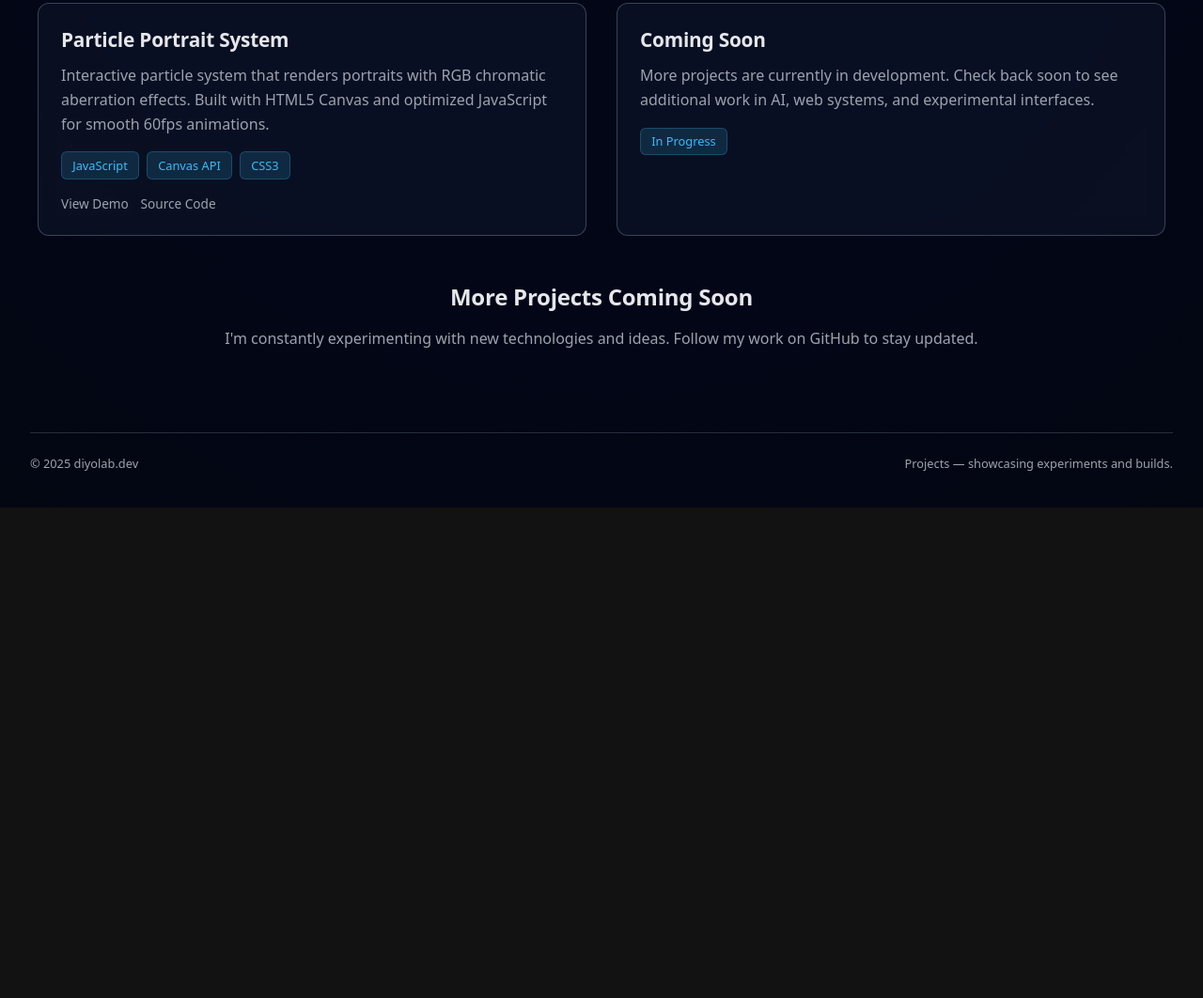
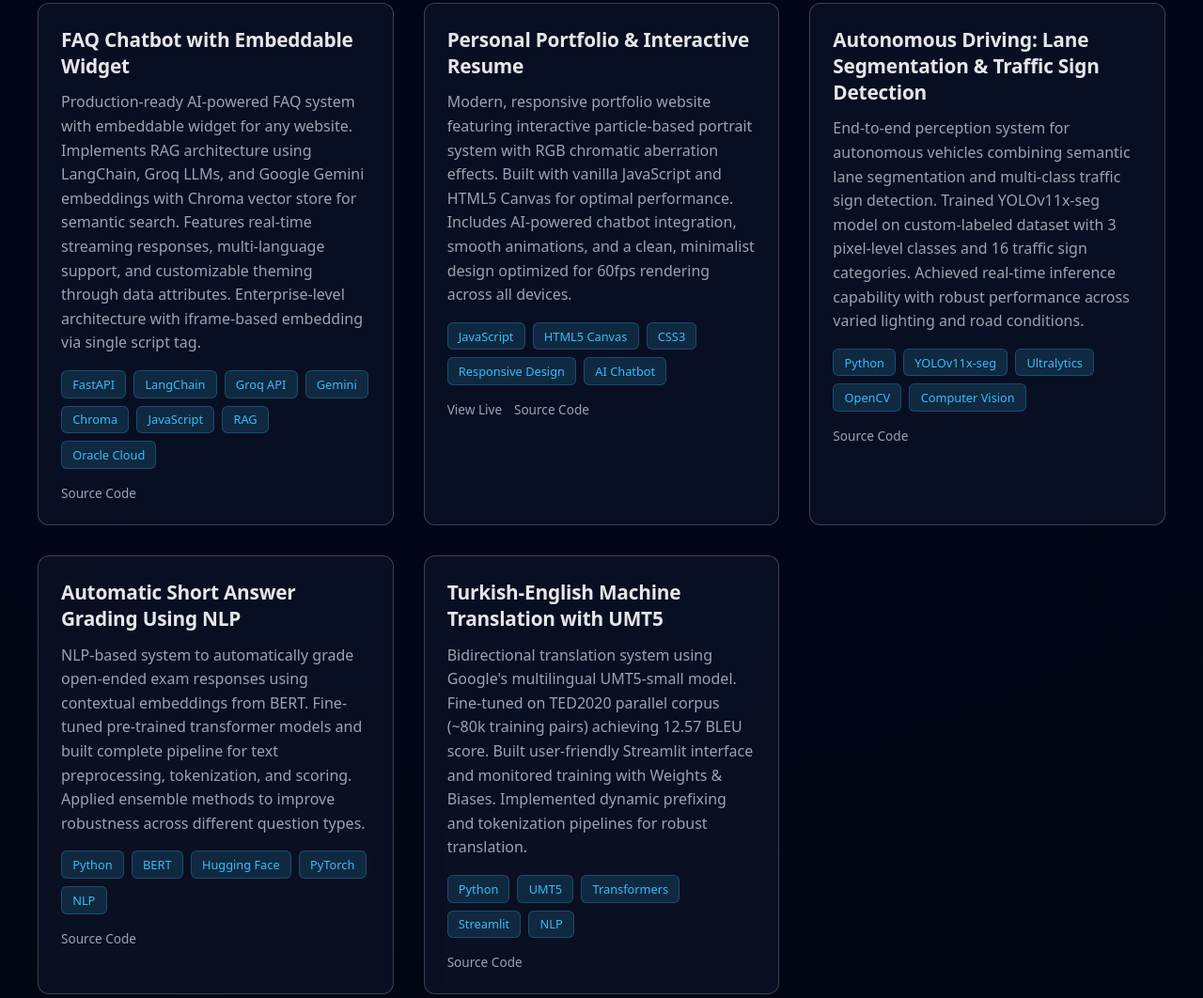
Before and after one commit to diyeddin/diyolab-dev, a plain HTML site: page projects/index.html in a window 1280 px wide. Shown: the part 260-1322 px from the top of the page at 94% size. Before the commit the page ends 800 px from the top, so only its background shows below. Drawn offline with Linux system fonts and the light colour scheme; a script that the page names is missing.

Commit message:
Update project cards with detailed descriptions and new projects

```diff
--- a/projects/index.html
+++ b/projects/index.html
@@ -149,33 +149,113 @@
       </section>
 
       <section class="projects-grid">
-        <!-- Example project cards - replace with your actual projects -->
+        <!-- FAQ Chatbot Widget -->
         <article class="project-card">
-          <h3>Particle Portrait System</h3>
+          <h3>FAQ Chatbot with Embeddable Widget</h3>
           <p>
-            Interactive particle system that renders portraits with RGB chromatic aberration effects.
-            Built with HTML5 Canvas and optimized JavaScript for smooth 60fps animations.
+            Production-ready AI-powered FAQ system with embeddable widget for any website.
+            Implements RAG architecture using LangChain, Groq LLMs, and Google Gemini embeddings
+            with Chroma vector store for semantic search. Features real-time streaming responses,
+            multi-language support, and customizable theming through data attributes.
+            Enterprise-level architecture with iframe-based embedding via single script tag.
+          </p>
+          <div class="project-tech">
+            <span class="tech-tag">FastAPI</span>
+            <span class="tech-tag">LangChain</span>
+            <span class="tech-tag">Groq API</span>
+            <span class="tech-tag">Gemini</span>
+            <span class="tech-tag">Chroma</span>
+            <span class="tech-tag">JavaScript</span>
+            <span class="tech-tag">RAG</span>
+            <span class="tech-tag">Oracle Cloud</span>
+          </div>
+          <div class="project-links">
+            <a href="https://github.com/diyeddin" class="project-link">Source Code</a>
+          </div>
+        </article>
+
+        <!-- Portfolio Website -->
+        <article class="project-card">
+          <h3>Personal Portfolio & Interactive Resume</h3>
+          <p>
+            Modern, responsive portfolio website featuring interactive particle-based portrait system
+            with RGB chromatic aberration effects. Built with vanilla JavaScript and HTML5 Canvas
+            for optimal performance. Includes AI-powered chatbot integration, smooth animations,
+            and a clean, minimalist design optimized for 60fps rendering across all devices.
           </p>
           <div class="project-tech">
             <span class="tech-tag">JavaScript</span>
-            <span class="tech-tag">Canvas API</span>
+            <span class="tech-tag">HTML5 Canvas</span>
             <span class="tech-tag">CSS3</span>
+            <span class="tech-tag">Responsive Design</span>
+            <span class="tech-tag">AI Chatbot</span>
           </div>
           <div class="project-links">
-            <a href="#" class="project-link">View Demo</a>
-            <a href="#" class="project-link">Source Code</a>
+            <a href="/" class="project-link">View Live</a>
+            <a href="https://github.com/diyeddin/diyolab-dev" class="project-link">Source Code</a>
           </div>
         </article>
 
-        <!-- Add more project cards here -->
+        <!-- Autonomous Driving Project -->
         <article class="project-card">
-          <h3>Coming Soon</h3>
+          <h3>Autonomous Driving: Lane Segmentation & Traffic Sign Detection</h3>
           <p>
-            More projects are currently in development. Check back soon to see
-            additional work in AI, web systems, and experimental interfaces.
+            End-to-end perception system for autonomous vehicles combining semantic lane segmentation
+            and multi-class traffic sign detection. Trained YOLOv11x-seg model on custom-labeled dataset
+            with 3 pixel-level classes and 16 traffic sign categories. Achieved real-time inference
+            capability with robust performance across varied lighting and road conditions.
           </p>
           <div class="project-tech">
-            <span class="tech-tag">In Progress</span>
+            <span class="tech-tag">Python</span>
+            <span class="tech-tag">YOLOv11x-seg</span>
+            <span class="tech-tag">Ultralytics</span>
+            <span class="tech-tag">OpenCV</span>
+            <span class="tech-tag">Computer Vision</span>
+          </div>
+          <div class="project-links">
+            <a href="https://github.com/diyeddin" class="project-link">Source Code</a>
+          </div>
+        </article>
+
+        <!-- NLP Grading System -->
+        <article class="project-card">
+          <h3>Automatic Short Answer Grading Using NLP</h3>
+          <p>
+            NLP-based system to automatically grade open-ended exam responses using contextual
+            embeddings from BERT. Fine-tuned pre-trained transformer models and built complete
+            pipeline for text preprocessing, tokenization, and scoring. Applied ensemble methods
+            to improve robustness across different question types.
+          </p>
+          <div class="project-tech">
+            <span class="tech-tag">Python</span>
+            <span class="tech-tag">BERT</span>
+            <span class="tech-tag">Hugging Face</span>
+            <span class="tech-tag">PyTorch</span>
+            <span class="tech-tag">NLP</span>
+          </div>
+          <div class="project-links">
+            <a href="https://github.com/diyeddin" class="project-link">Source Code</a>
+          </div>
+        </article>
+
+        <!-- Machine Translation Project -->
+        <article class="project-card">
+          <h3>Turkish-English Machine Translation with UMT5</h3>
+          <p>
+            Bidirectional translation system using Google's multilingual UMT5-small model.
+            Fine-tuned on TED2020 parallel corpus (~80k training pairs) achieving 12.57 BLEU score.
+            Built user-friendly Streamlit interface and monitored training with Weights & Biases.
+            Implemented dynamic prefixing and tokenization pipelines for robust translation.
+          </p>
+          <div class="project-tech">
+            <span class="tech-tag">Python</span>
+            <span class="tech-tag">UMT5</span>
+            <span class="tech-tag">Transformers</span>
+            <span class="tech-tag">Streamlit</span>
+            <span class="tech-tag">NLP</span>
+          </div>
+          <div class="project-links">
+            <a href="https://github.com/diyeddin/machine-translation" class="project-link">Source Code</a>
           </div>
         </article>
       </section>
```
